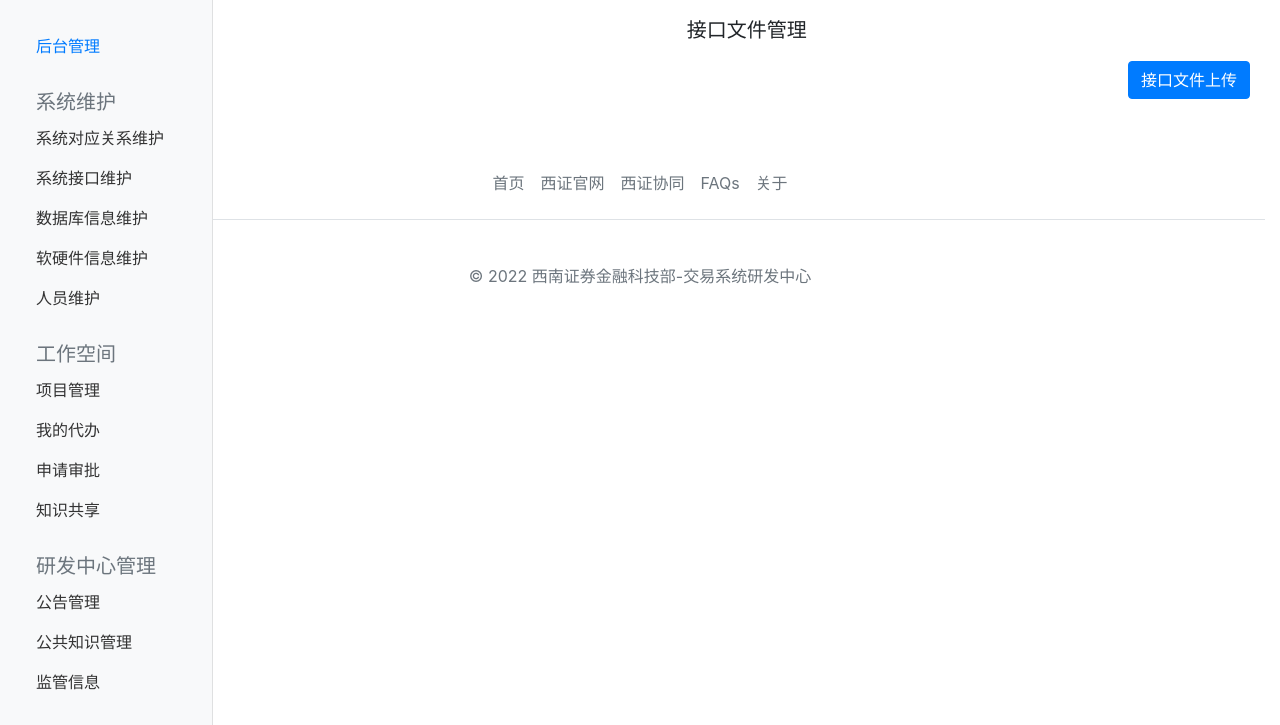
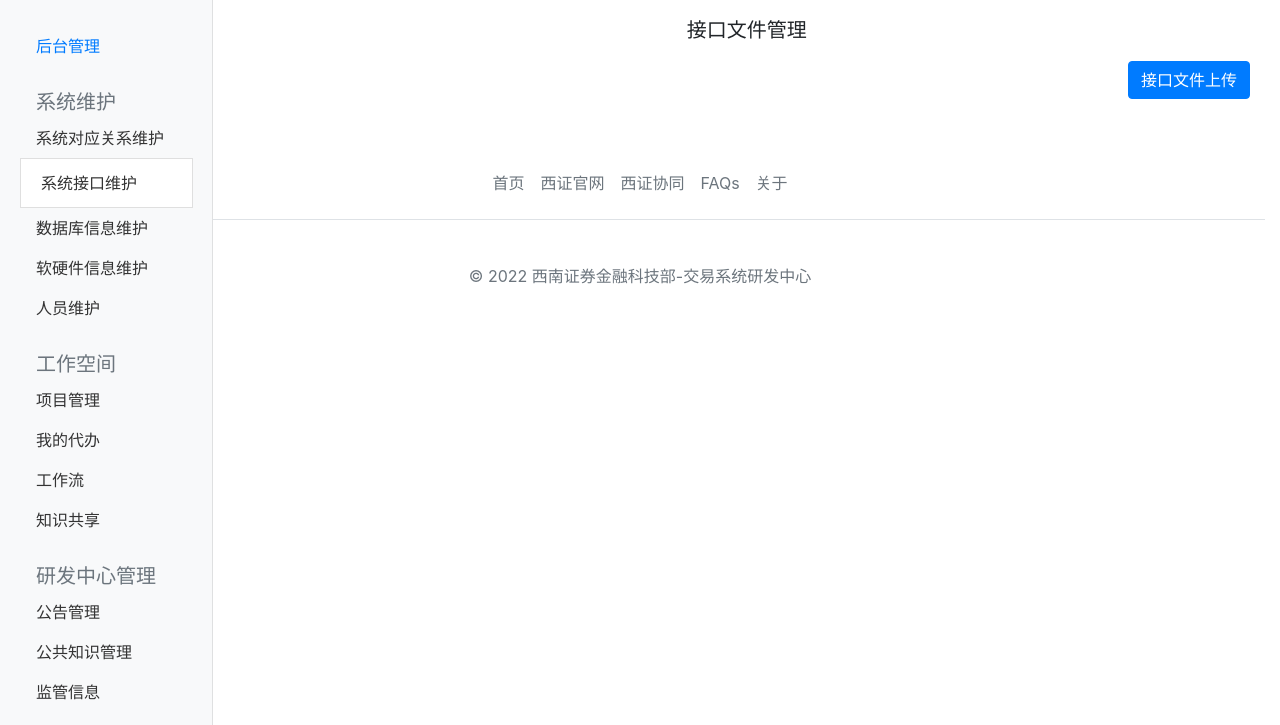
Before and after one commit to wqmeepo/bywq, a Flask app: page /bs/ifmng in a window 1280 px wide. Shown: the part 75-800 px from the top of the page. Run offline with Flask 2, Linux system fonts and the light colour scheme; data that the repository does not hold is empty; parts of the project's set-up code (start-up, migrations or seed data) failed here and were passed over; some libraries are stand-ins or nearby versions.

Commit message:
优化bs 数据库查询 优化BS侧边栏点击效果 bs软硬件信息预览待优化 bs接口检索待完成 新建workspace蓝图（项目管理\代办\工作流\个人知识分享）

```diff
--- a/JyManagerSystem/app/__init__.py
+++ b/JyManagerSystem/app/__init__.py
@@ -16,5 +16,6 @@ def create_app(config_name):
     # from app.admin import admin as admin_blueprint
     app.register_blueprint(home_blueprint)
     app.register_blueprint(bs_blueprint, url_prefix='/bs')
+    app.register_blueprint(bs_blueprint, url_prefix='/workspace')
     # app.register_blueprint(admin_blueprint, url_prefix="/admin")
     return app
--- a/JyManagerSystem/app/bs/views.py
+++ b/JyManagerSystem/app/bs/views.py
@@ -158,11 +158,17 @@ def dfMng():
     #   group_by一下TableInfo表，因为这个表是按字段导入
     g.df = TableInfo.query.with_entities(TableInfo.sys_no, TableInfo.file_path).group_by(TableInfo.sys_no,
                                                                                          TableInfo.file_path).all()
+    return render_template('bs/df_mng.html')
+
+
+# df=Database File，数据库信息检索
+@bs.route('/dfsearch', methods=['GET', 'POST'])
+def dfSearch():
+    g.bs = BusinSysInfo.query.all()
     form = DfFieldSearchForm()
     if form.validate_on_submit():
         data = form.data
         sys_no = data['select_sys']
-        print(sys_no)
         g.select_type = data['select_type']
         key_word = data['keyword']
         g.sys_name = BusinSysInfo.query.filter_by(sys_no=sys_no).first()
@@ -172,8 +178,8 @@ def dfMng():
         elif g.select_type == 2:
             g.query_result_field = TableInfo.query.filter(
                 or_(TableInfo.field_name.like(f"%{key_word}%"), TableInfo.field_describe.like(f"%{key_word}%"))).all()
-        return render_template('bs/df_mng.html', form=form)
-    return render_template('bs/df_mng.html', form=form)
+        return render_template('bs/df_search.html', form=form)
+    return render_template('bs/df_search.html', form=form)
 
 
 # df=Database File，数据库文件上传，解析的页面
--- a/JyManagerSystem/app/static/home/js/common.js
+++ b/JyManagerSystem/app/static/home/js/common.js
@@ -1,4 +1,4 @@
-function sidebarClick(){
-    var a = window.location.href.split('/').slice(-1)
-
+function sidebarClick() {
+    var link_name = window.location.href.split('/').slice(-1)
+    ("#" + link_name).addClass("active")
 }
--- a/JyManagerSystem/app/templates/bs/if_mng.html
+++ b/JyManagerSystem/app/templates/bs/if_mng.html
@@ -31,6 +31,7 @@
                     <th scope="col" class="fst-italic">版本</th>
                     <th scope="col" class="fst-italic">上传时间</th>
                     <th scope="col" class="fst-italic">文件下载</th>
+                    <th scope="col" class="fst-italic">文件删除</th>
                 </tr>
                 </thead>
                 <tbody>
@@ -40,6 +41,7 @@
                             <td>{{ item.file_name }}</td>
                             <td>{{ item.version }}</td>
                             <td>{{ item.upload_time }}</td>
+                            <td><a href="{{ url_for('bs.ifDownload', file_path=item.file_path) }}">点击下载</a></td>
                             <td><a href="{{ url_for('bs.ifDelete', sys_id=item.id) }}">点击删除</a></td>
                         </tr>
                     {% endif %}
--- a/JyManagerSystem/app/templates/common/common_sidebar.html
+++ b/JyManagerSystem/app/templates/common/common_sidebar.html
@@ -2,11 +2,7 @@
 {% block content %}
     <head>
         <link href="{{ url_for('static',filename='home/css/sidebar.css') }}" rel="stylesheet">
-        <style type="text/css">
-            .a:hover {
-                color: red;
-            }
-        </style>
+
     </head>
     <body>
     <div class="container-fluid">
@@ -19,34 +15,34 @@
                             <li class="nav-item">
                                 <a class="nav-link active" href="{{ url_for('bs.index') }}">
                                     <span data-feather="home"></span>
-                                    后台管理 <span class="sr-only">(current)</span>
+                                    后台管理
                                 </a>
                             </li>
                             <h5 class="sidebar-heading d-flex justify-content-between align-items-center px-3 mt-4 mb-1 text-muted">
                                 <span>系统维护</span>
                             </h5>
                             <li class="nav-item">
-                                <a class="nav-link" href="{{ url_for('bs.bsMap') }}">
+                                <a class="nav-link" id="bsmap" href="{{ url_for('bs.bsMap') }}">
                                     系统对应关系维护
                                 </a>
                             </li>
                             <li class="nav-item">
-                                <a class="nav-link" href="{{ url_for('bs.ifMng') }}">
+                                <a class="nav-link" id="ifmng" href="{{ url_for('bs.ifMng') }}">
                                     系统接口维护
                                 </a>
                             </li>
                             <li class="nav-item">
-                                <a class="nav-link" href="{{ url_for('bs.dfMng') }}">
+                                <a class="nav-link" id="dfmng" href="{{ url_for('bs.dfMng') }}">
                                     数据库信息维护
                                 </a>
                             </li>
                             <li class="nav-item">
-                                <a class="nav-link" href="{{ url_for('bs.siMng') }}">
+                                <a class="nav-link" id="simng" href="{{ url_for('bs.siMng') }}">
                                     软硬件信息维护
                                 </a>
                             </li>
                             <li class="nav-item">
-                                <a class="nav-link" href="#">
+                                <a class="nav-link" id="usermng" href="#">
                                     人员维护
                                 </a>
                             </li>
@@ -57,22 +53,22 @@
                         </h5>
                         <ul class="nav flex-column mb-2">
                             <li class="nav-item">
-                                <a class="nav-link" href="#">
+                                <a class="nav-link" id="pjmng" href="#">
                                     项目管理
                                 </a>
                             </li>
                             <li class="nav-item">
-                                <a class="nav-link" href="#">
+                                <a class="nav-link" id="todo" href="#">
                                     我的代办
                                 </a>
                             </li>
                             <li class="nav-item">
-                                <a class="nav-link" href="#">
-                                    申请审批
+                                <a class="nav-link" id="workflow" href="#">
+                                    工作流
                                 </a>
                             </li>
                             <li class="nav-item">
-                                <a class="nav-link" href="#">
+                                <a class="nav-link" id="personalshare" href="#">
                                     知识共享
                                 </a>
                             </li>
@@ -83,17 +79,17 @@
                         </h5>
                         <ul class="nav flex-column mb-2">
                             <li class="nav-item">
-                                <a class="nav-link" href="#">
+                                <a class="nav-link" id="announcemng" href="#">
                                     公告管理
                                 </a>
                             </li>
                             <li class="nav-item">
-                                <a class="nav-link" href="#">
+                                <a class="nav-link" id="publicshare" href="#">
                                     公共知识管理
                                 </a>
                             </li>
                             <li class="nav-item">
-                                <a class="nav-link" href="#">
+                                <a class="nav-link" id="risknews" href="#">
                                     监管信息
                                 </a>
                             </li>
@@ -107,6 +103,12 @@
             </div>
         </div>
     </div>
+    <script type="text/javascript">
+        $(document).ready(function () {
+            let link_name = window.location.href.split('/').slice(-1);
+            $("#" + link_name).addClass("list-group-item list-group-item-action");
+        });
+    </script>
     </body>
 
 {% endblock %}
--- /dev/null
+++ b/JyManagerSystem/app/workspace/__init__.py
@@ -0,0 +1,5 @@
+from flask import Blueprint
+
+workspace = Blueprint('workspace', __name__)
+
+import app.workspace.views
```
Also changed, not shown: JyManagerSystem/app/templates/bs/df_mng.html (+4 -66 lines), JyManagerSystem/app/templates/bs/df_search.html (added, +76 -0 lines), 1 other file.
